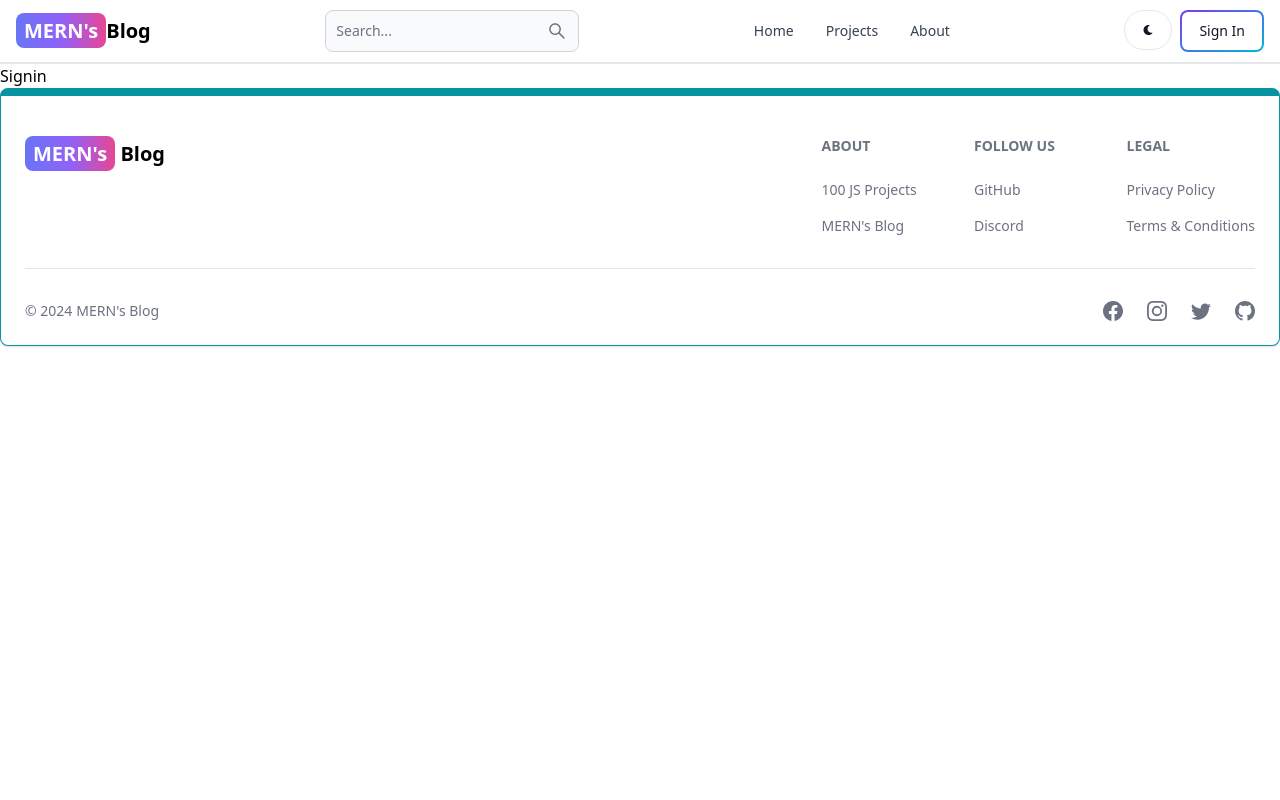
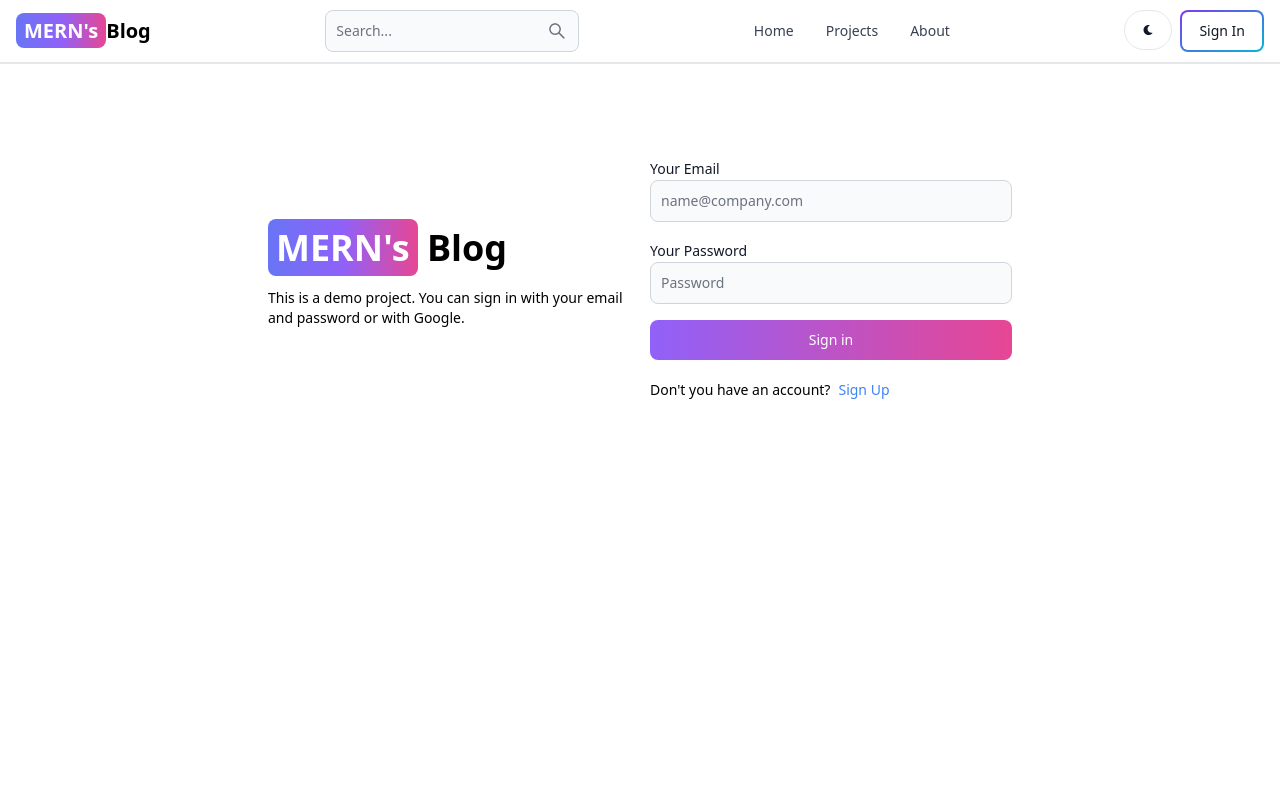
Before and after one commit to AhmerRiaz/mern-blog, a React (Vite) app in the folder client/: page /signin in a window 1280 px wide. Shown: the top 800 px of the page. Built offline with nearby package versions, Linux system fonts and the light colour scheme.

Commit message:
complete signin page functionality

```diff
--- a/client/src/pages/Signin.jsx
+++ b/client/src/pages/Signin.jsx
@@ -1,7 +1,114 @@
 import React from 'react'
+import { Link, useNavigate } from 'react-router-dom'
+import { Label, TextInput, Button, Alert, Spinner } from 'flowbite-react'
+import { useState } from 'react'
+
+
 
 export default function Signin() {
+
+  const [formData, setFormData] = useState({})
+  const [errorMessage, setErrorMessage] = useState(null)
+  const [loading, setLoading] = useState(false)
+  const navigate = useNavigate();
+
+  const handleChange = (e) => {
+    setFormData({
+      ...formData,
+      [e.target.id]: e.target.value
+    })
+  }
+
+  const handleSubmit = async (e) => {
+    e.preventDefault();
+
+    try {
+      if(!formData.email || !formData.password) {
+        return setErrorMessage('Please fill in all fields')
+      }
+      setLoading(true)
+      setErrorMessage(null)
+      const res = await fetch('/api/auth/signin', {
+        method: 'POST',
+        headers: {
+          'Content-Type': 'application/json'
+        },
+        body: JSON.stringify(formData)
+      })
+      const data = await res.json()
+      if(data.success === false){
+        return setErrorMessage(data.message)
+      }
+      setLoading(false)
+      if(res.ok) {
+        navigate('/')
+      }
+    } catch (error) {
+      setErrorMessage(error.message)
+      setLoading(false)
+    } finally {
+      setLoading(false); // Ensure loading is set to false regardless of success or error
+    }
+  }
+
+
   return (
-    <div>Signin</div>
+    <div className='min-h-screen mt-20'>
+      <div className="flex p-3 max-w-3xl mx-auto flex-col md:flex-row md:items-center gap-5">
+        {/*  left */}
+        <div className="flex-1">
+          <Link to={'/'} className='self-center whitespace-nowrap  font-semibold dark:text-white text-4xl' >
+          <span className='px-2 py-1 bg-gradient-to-r from-indigo-500 via-purple-500 to-pink-500 rounded-lg text-white'>
+            MERN's</span> Blog
+          </Link>
+          <p className='text-sm mt-5'>
+            This is a demo project. You can sign in with your email and password
+            or with Google.
+          </p>
+        </div>
+        {/* right */}
+        <div className="flex-1">
+          <form className='flex flex-col gap-4' onSubmit={handleSubmit}>
+
+            <div className="">
+              <Label value="Your Email" />
+              <TextInput
+              type='email'
+              placeholder='name@company.com'
+              id='email'
+              onChange={handleChange}
+              />
+            </div>
+            <div className="">
+              <Label value="Your Password" />
+              <TextInput
+              type='password'
+              placeholder='Password'
+              id='password'
+              onChange={handleChange}
+              />
+            </div>
+            {console.log(loading)}
+            <Button gradientDuoTone={'purpleToPink'} type='submit' disabled={loading}>
+              {loading ? (
+                <>
+                <Spinner size={'sm'}/>
+                <span className='pl-3'>Loading...</span>
+                </>
+              ) : 'Sign in'}
+            </Button>
+          </form>
+          <div className="flex gap-2 text-sm mt-5">
+            <span>Don't you have an account?</span>
+            <Link to={'/sign-up' } className='text-blue-500'>Sign Up</Link>
+          </div>
+          {errorMessage && (
+            <Alert className='mt-5' color="failure">
+              {errorMessage}
+            </Alert>
+          )}
+          </div>
+      </div>
+    </div>
   )
 }
```
